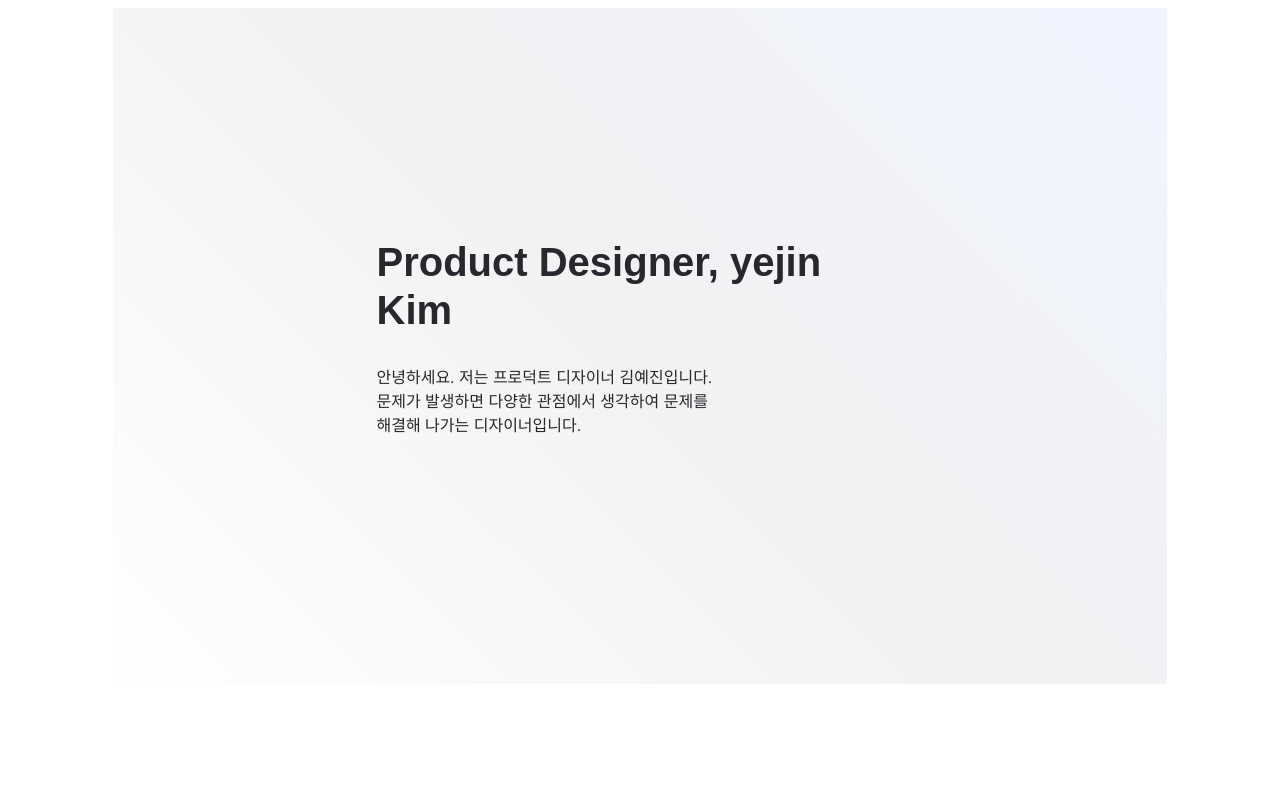
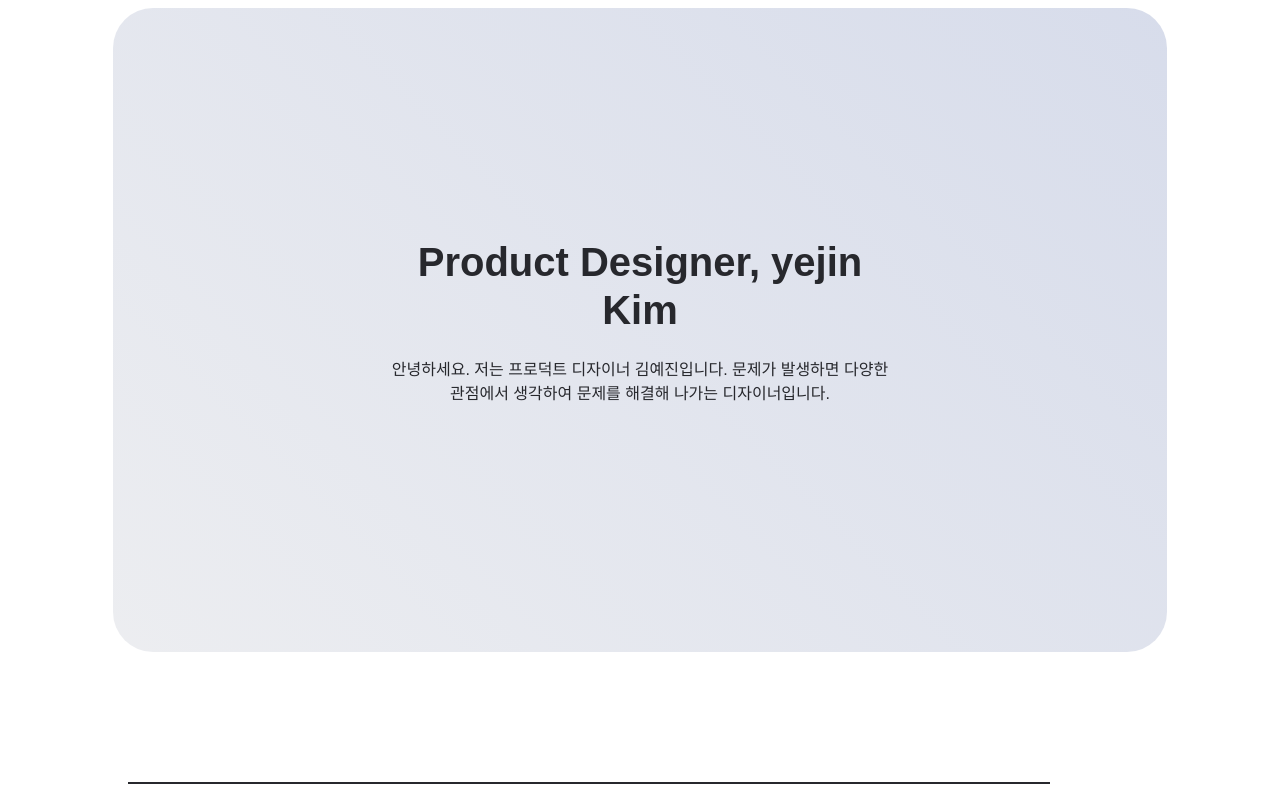
Before and after one commit to malang-yejin/yejin_portfolio, a plain HTML site: page index.html in a window 1280 px wide. Shown: the part 72-883 px from the top of the page. Drawn offline with nearby package versions, Linux system fonts and the light colour scheme; a web font is replaced by a local one.

Commit message:
Add files via upload

```diff
--- a/css/style.css
+++ b/css/style.css
@@ -133,9 +133,25 @@ legend {
     flex-direction: row;
     justify-content: center;
     padding: 130px 0;
-    background-image: linear-gradient(45deg, #fff, #f2f2f2, #f0f4ff);
+    background-image: linear-gradient(45deg, #fff, #f2f2f2, #c8d0e7);
+    animation: gradient 15s ease infinite;
     margin-top: 30px;
+    background-size: 400% 400%;
+    border-radius: 40px;
 }
+
+@keyframes gradient {
+	0% {
+		background-position: 0% 70%;
+	}
+	50% {
+		background-position: 100% 50%;
+	}
+	100% {
+		background-position: 0% 50%;
+	}
+}
+d
 .row.profile .pro {
     display: block;
     width: 30%;
@@ -156,13 +172,15 @@ legend {
     display: flex;
     flex-direction: row;
     padding: 100px 0;
+    text-align: center;
+    justify-items: center;
 }
 .hello h1 {
     font-size: 2.5rem;
     font-weight: 700;
+    margin:0 auto;
 }
 .hello p {
-    width: 70%;
     word-break: keep-all;
     margin-top: 24px;
 }
@@ -231,7 +249,7 @@ legend {
     display: inline-block;
     text-align: left;
     margin: 30px 0;
-    width: 6%;
+    width: 90%;
     height: 2px;
     background-color: #27282d;
 }
```
